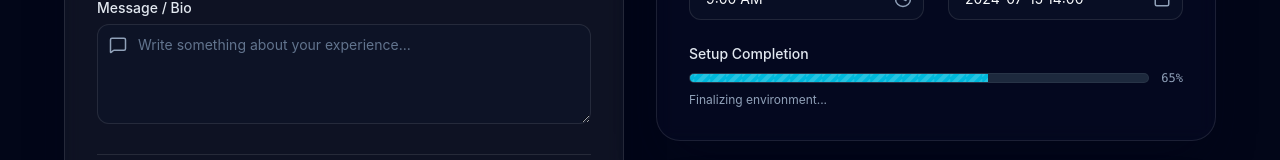
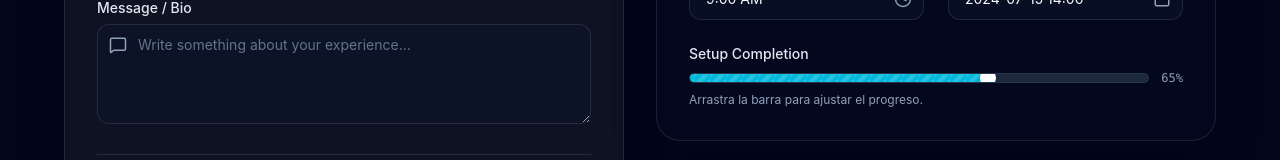
Before and after one commit to caeher/react-form-tokns, a React (Vite) app: page / in a window 1280 px wide. Shown: the part 774-934 px from the top of the page. Built offline with nearby package versions, Linux system fonts and the light colour scheme.

Commit message:
fix: update ProgressField.md

```diff
--- a/src/App.tsx
+++ b/src/App.tsx
@@ -279,10 +279,12 @@ function App() {
 
                 <ProgressField
                   label="Setup Completion"
+                  name="progress"
                   value={formData.progress}
+                  onChange={handleChange}
                   variant="striped"
                   color="cyan"
-                  hint="Finalizing environment..."
+                  hint="Arrastra la barra para ajustar el progreso."
                 />
               </div>
             </section>
--- a/src/components/forms/ProgressField.tsx
+++ b/src/components/forms/ProgressField.tsx
@@ -1,22 +1,31 @@
-import { useId } from 'react';
+import { forwardRef, useId, useState, useEffect, type ChangeEvent, type InputHTMLAttributes } from 'react';
 
-export interface ProgressFieldProps {
+export interface ProgressFieldProps extends Omit<InputHTMLAttributes<HTMLInputElement>, 'type' | 'size' | 'onChange' | 'value' | 'defaultValue' | 'min' | 'max' | 'step'> {
   id?: string;
   label?: string;
   hint?: string;
   error?: string;
   inline?: boolean;
   disabled?: boolean;
-  className?: string;
   value?: number;
+  defaultValue?: number;
+  min?: number;
   max?: number;
+  step?: number;
   showValue?: boolean;
   variant?: 'default' | 'gradient' | 'striped';
   size?: 'sm' | 'md' | 'lg';
   color?: 'cyan' | 'green' | 'amber' | 'red';
+  interactive?: boolean;
+  onChange?: (event: { target: { name: string; value: number }; persist: () => void }) => void;
 }
 
-export const ProgressField = ({
+const clampValue = (nextValue: number, min: number, max: number) => {
+  if (!Number.isFinite(nextValue)) return min;
+  return Math.min(max, Math.max(min, nextValue));
+};
+
+export const ProgressField = forwardRef<HTMLInputElement, ProgressFieldProps>(({
   id,
   label,
   hint,
@@ -24,17 +33,34 @@ export const ProgressField = ({
   inline = false,
   disabled = false,
   className = '',
-  value = 0,
+  value,
+  defaultValue,
+  min = 0,
   max = 100,
+  step = 1,
   showValue = true,
   variant = 'default',
   size = 'md',
   color = 'cyan',
-}: ProgressFieldProps) => {
+  interactive,
+  onChange,
+  name,
+  ...props
+}, ref) => {
   const generatedId = useId();
   const progressId = id || generatedId;
+  const safeMax = max <= min ? min + 1 : max;
+  const isInteractive = interactive ?? !!onChange;
+  const [internalValue, setInternalValue] = useState(() => clampValue(defaultValue ?? value ?? min, min, safeMax));
+  const currentValue = value !== undefined ? clampValue(value, min, safeMax) : internalValue;
 
-  const percentage = Math.min(100, Math.max(0, (value / max) * 100));
+  useEffect(() => {
+    if (value === undefined) {
+      setInternalValue(clampValue(defaultValue ?? min, min, safeMax));
+    }
+  }, [defaultValue, min, safeMax, value]);
+
+  const percentage = ((currentValue - min) / (safeMax - min)) * 100;
 
   const colorClasses = {
     cyan: 'bg-cyan-500',
@@ -60,18 +86,60 @@ export const ProgressField = ({
     <div className={`flex flex-col gap-1.5 ${inline ? 'flex-1' : ''}`}>
       <div className="flex items-center gap-3">
         <div
-          className={`relative flex-1 ${sizeClasses[size]} rounded-full bg-slate-800 border border-white/5 overflow-hidden`}
-          role="progressbar"
-          aria-valuenow={value}
-          aria-valuemin={0}
-          aria-valuemax={max}
+          className={`relative flex-1 ${sizeClasses[size]} rounded-full bg-slate-800 border border-white/5 overflow-hidden ${isInteractive && !disabled ? 'cursor-pointer' : ''}`}
+          role={isInteractive ? undefined : 'progressbar'}
+          aria-valuenow={isInteractive ? undefined : currentValue}
+          aria-valuemin={isInteractive ? undefined : min}
+          aria-valuemax={isInteractive ? undefined : safeMax}
         >
+          {isInteractive && (
+            <input
+              ref={ref}
+              id={progressId}
+              type="range"
+              name={name}
+              min={min}
+              max={safeMax}
+              step={step}
+              value={currentValue}
+              disabled={disabled}
+              onChange={(event: ChangeEvent<HTMLInputElement>) => {
+                const nextValue = clampValue(event.currentTarget.valueAsNumber, min, safeMax);
+
+                if (value === undefined) {
+                  setInternalValue(nextValue);
+                }
+
+                onChange?.({
+                  target: {
+                    name: name || progressId,
+                    value: nextValue,
+                  },
+                  persist: () => {},
+                });
+              }}
+              aria-invalid={!!error}
+              aria-describedby={error ? `${progressId}-error` : hint ? `${progressId}-hint` : undefined}
+              className="absolute inset-0 z-10 h-full w-full cursor-pointer opacity-0 disabled:cursor-not-allowed"
+              {...props}
+            />
+          )}
           <div
+            aria-hidden="true"
             className={`absolute top-0 left-0 h-full transition-all duration-500 ease-out ${
               variant === 'gradient' ? gradientClasses[color] : colorClasses[color]
             } ${variant === 'striped' ? 'progress-striped' : ''}`}
             style={{ width: `${percentage}%` }}
           />
+          {isInteractive && (
+            <span
+              aria-hidden="true"
+              className={`absolute top-1/2 z-0 h-4 w-4 -translate-x-1/2 -translate-y-1/2 rounded-full border border-white/30 bg-white shadow-lg shadow-slate-950/40 transition-all ${
+                disabled ? 'opacity-60' : ''
+              }`}
+              style={{ left: `${percentage}%` }}
+            />
+          )}
         </div>
         {showValue && (
           <span className="text-xs font-mono font-medium text-slate-400 min-w-[3ch] text-right">
@@ -95,11 +163,13 @@ export const ProgressField = ({
   return (
     <div className={`flex ${inline ? 'items-start gap-4' : 'flex-col gap-1.5'} ${disabled ? 'opacity-50' : ''} ${className}`}>
       {label && (
-        <label className={`text-sm font-medium ${disabled ? 'text-slate-500' : 'text-slate-200'} ${inline ? 'pt-0.5 min-w-[120px] shrink-0' : ''}`}>
+        <label htmlFor={isInteractive ? progressId : undefined} className={`text-sm font-medium ${disabled ? 'text-slate-500' : 'text-slate-200'} ${inline ? 'pt-0.5 min-w-[120px] shrink-0' : ''}`}>
           {label}
         </label>
       )}
       {barContent}
     </div>
   );
-};
+});
+
+ProgressField.displayName = 'ProgressField';
```
Also changed, not shown: 2 other files (tests, documents, lock files or other folders).
